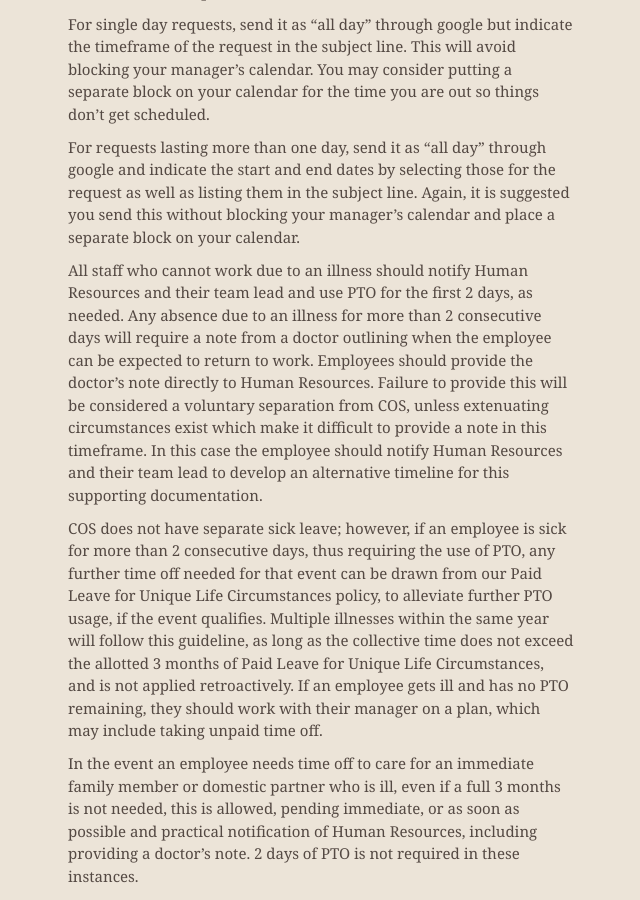
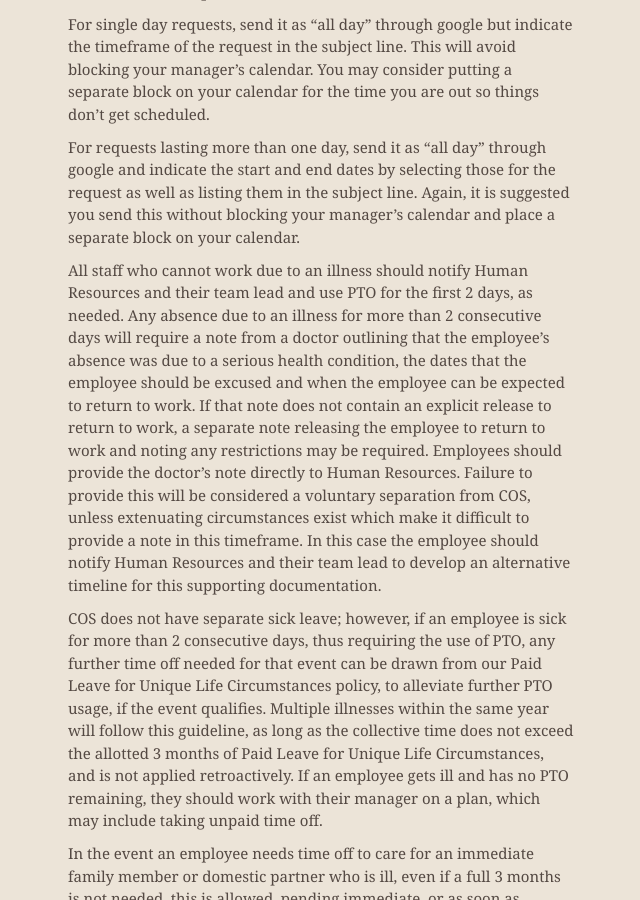
Before and after one commit to CenterForOpenScience/Employee-Manual, a Jekyll site: the page built from index.md, in a window 1280 px wide and 900 px high, scrolled down 4375 px. Shown: the whole window, without its empty margins (319-959 px from the left). Built offline with Jekyll 4.4.1, drawn with Linux system fonts in a browser that asks for light colours; nearby versions of some CDN libraries; our own code applies the rules of GitHub Pages for plain Markdown files.

Commit message:
Update index.md

```diff
--- a/index.md
+++ b/index.md
@@ -101,7 +101,7 @@ For single day requests, send it as "all day" through google but indicate the ti
 
 For requests lasting more than one day, send it as "all day" through google and indicate the start and end dates by selecting those for the request as well as listing them in the subject line. Again, it is suggested you send this without blocking your manager's calendar and place a separate block on your calendar.
 
-All staff who cannot work due to an illness should notify Human Resources and their team lead and use PTO for the first 2 days, as needed. Any absence due to an illness for more than 2 consecutive days will require a note from a doctor outlining when the employee can be expected to return to work. Employees should provide the doctor’s note directly to Human Resources. Failure to provide this will be considered a voluntary separation from COS, unless extenuating circumstances exist which make it difficult to provide a note in this timeframe. In this case the employee should notify Human Resources and their team lead to develop an alternative timeline for this supporting documentation.
+All staff who cannot work due to an illness should notify Human Resources and their team lead and use PTO for the first 2 days, as needed. Any absence due to an illness for more than 2 consecutive days will require a note from a doctor outlining that the employee's absence was due to a serious health condition, the dates that the employee should be excused and when the employee can be expected to return to work. If that note does not contain an explicit release to return to work, a separate note releasing the employee to return to work and noting any restrictions may be required. Employees should provide the doctor’s note directly to Human Resources. Failure to provide this will be considered a voluntary separation from COS, unless extenuating circumstances exist which make it difficult to provide a note in this timeframe. In this case the employee should notify Human Resources and their team lead to develop an alternative timeline for this supporting documentation.
 
 COS does not have separate sick leave; however, if an employee is sick for more than 2 consecutive days, thus requiring the use of PTO, any further time off needed for that event can be drawn from our Paid Leave for Unique Life Circumstances policy, to alleviate further PTO usage, if the event qualifies. Multiple illnesses within the same year will follow this guideline, as long as the collective time does not exceed the allotted 3 months of Paid Leave for Unique Life Circumstances, and is not applied retroactively. If an employee gets ill and has no PTO remaining, they should work with their manager on a plan, which may include taking unpaid time off.
 
```
